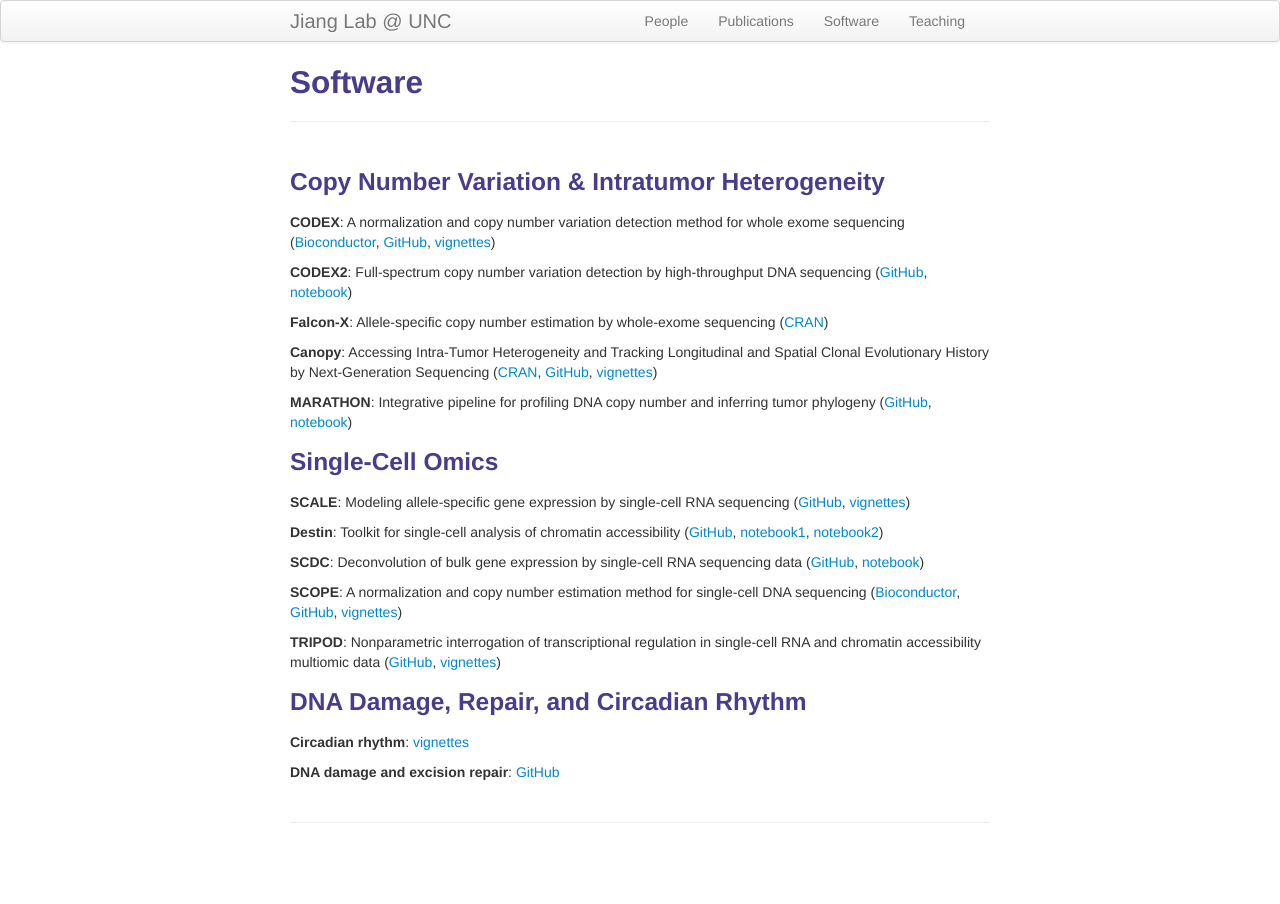
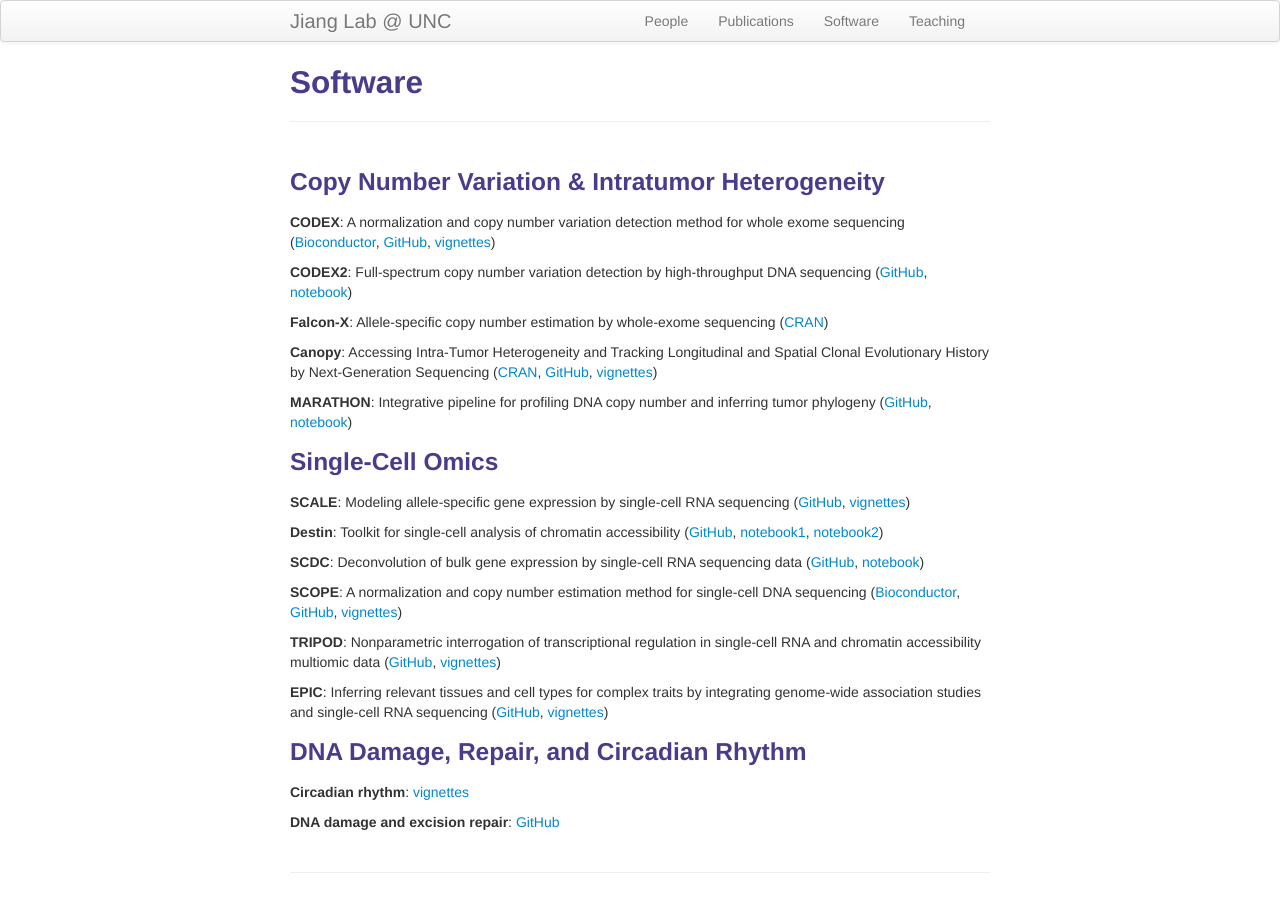
Before and after one commit to yuchaojiang/yuchaojiang.github.io, a Jekyll site: the page built from pages/software.md, in a window 1280 px wide. Built offline with Jekyll 4.4.1, drawn with Linux system fonts in a browser that asks for light colours.

Commit message:
Update software.md

```diff
--- a/pages/software.md
+++ b/pages/software.md
@@ -29,6 +29,8 @@ sequencing ([Bioconductor](https://bioconductor.org/packages/SCOPE/), [GitHub](h
 
 **TRIPOD**: Nonparametric interrogation of transcriptional regulation in single-cell RNA and chromatin accessibility multiomic data ([GitHub](https://github.com/yharigaya/TRIPOD), [vignettes](http://htmlpreview.github.io/?https://github.com/yharigaya/TRIPOD/blob/main/vignettes/TRIPOD.html))
 
+**EPIC**: Inferring relevant tissues and cell types for complex traits by integrating genome-wide association studies and single-cell RNA sequencing ([GitHub](https://github.com/rujinwang/EPIC), [vignettes](http://htmlpreview.github.io/?https://github.com/rujinwang/EPIC/blob/master/vignettes/EPIC_vignette.html))
+
 ### DNA Damage, Repair, and Circadian Rhythm
 
 **Circadian rhythm**: [vignettes](https://htmlpreview.github.io/?https://github.com/wenwenm183/Circadian_Genes_Benchmark/blob/master/vignettes/Vignettes-of-Circadian-Paper.html)
```
